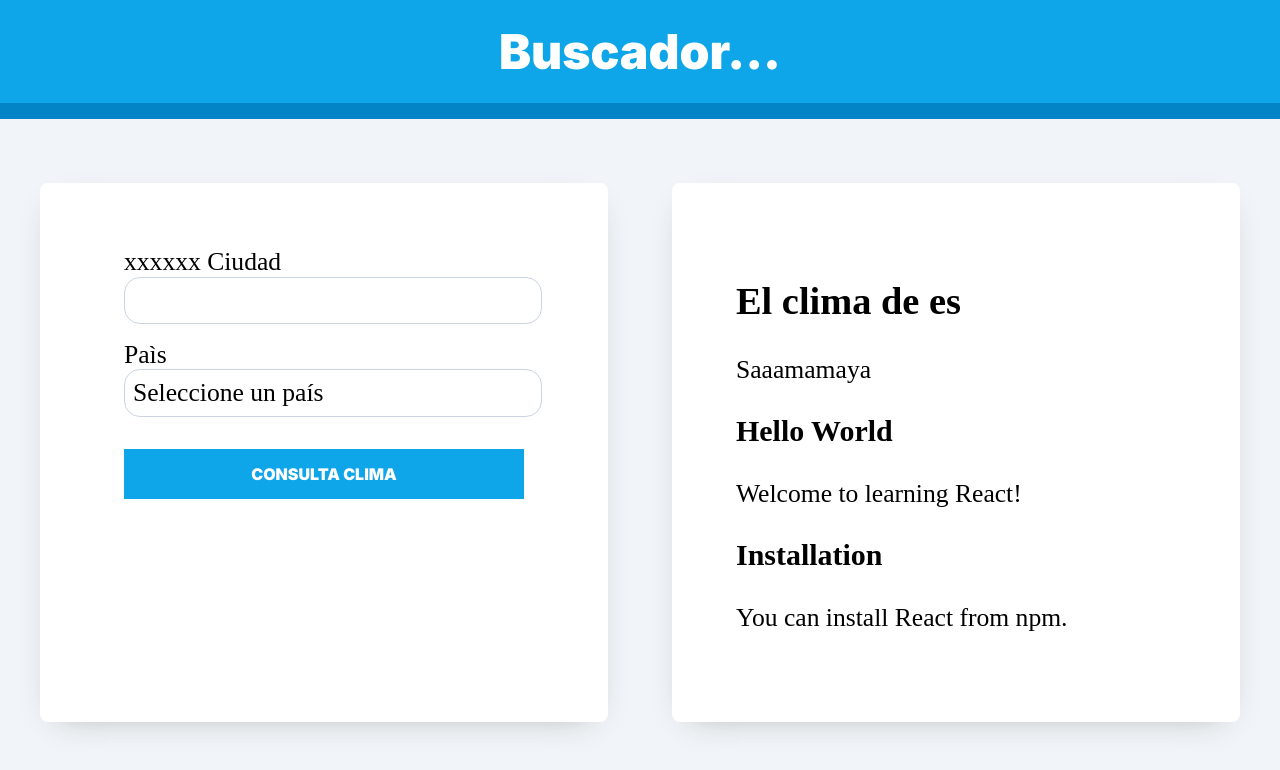
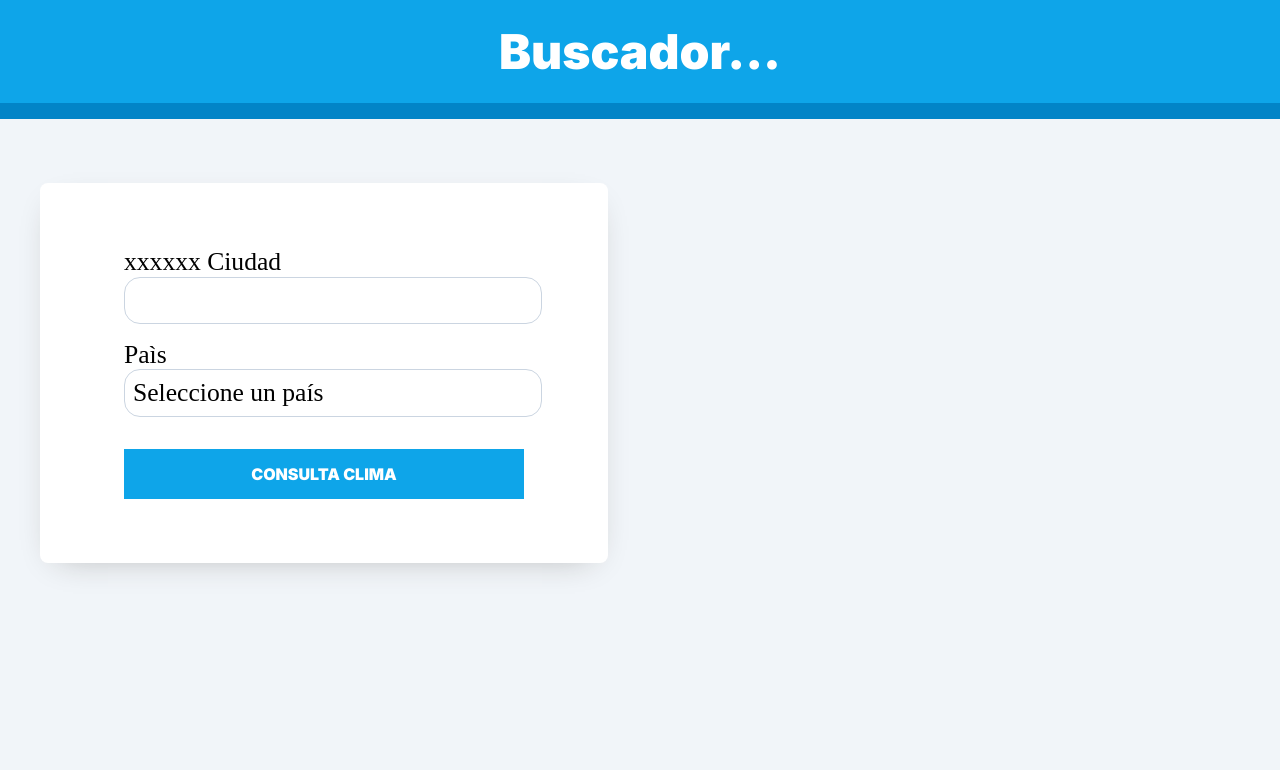
Before and after one commit to jassarillo/react_clima, a React (Vite) app: page / in a window 1280 px wide. Shown: the top 770 px of the page. Built offline with nearby package versions, Linux system fonts and the light colour scheme; a web font is replaced by a local one.

Commit message:
listado img

```diff
--- a/src/componets/AppMercado.jsx
+++ b/src/componets/AppMercado.jsx
@@ -10,7 +10,7 @@ export const AppMercado = () => {
             <main className="dos-columnas">
             <BuscadorForm/>
             {/*resultado?.query && <ResultadoMercado/>*/}
-            {resultado && <ResultadoMercado/>}
+            {resultado?.query && <ResultadoMercado/>}
 
             </main>
         </>
--- a/src/componets/ResultadoMercado.jsx
+++ b/src/componets/ResultadoMercado.jsx
@@ -4,61 +4,76 @@ const ResultadoMercado = () => {
 
     const { resultado } = useMercado()
 
-    //const kelvin = 273.1
+
 
     const { paging, results,   query, site_id } = resultado
 
-    console.log(paging);
-    console.log(results);
 
-    /*
-    const usersByLikes = results.map(item => {
-        const container = {};
+    return (
+        <>
+            <h2>El clima de es{} </h2>
 
-        container[item.naidme] = item.id;
-       // container.age = item.name.length * 10;
 
-       // return container;
-    })
 
-    console.log(usersByLikes);*/
+        {/*results.map((rr) =>
+                <div key={rr.title}>
+                    key={rr.title}
+                </div>
+        )*/}
 
-    //console.log(results);
-    //const newvar =JSON.parse(results);
-    //const result_g = resultado.results
-   // const results_array = []
-
-    //results_array = results
-
-    const sweetArray = [ "Sa", "aa", "ma", "ma", "ya" ]
-    /*const sweeterArray = sweetArray.map(sweetItem => {
-        return sweetItem * 2
-    })*/
+        {results.map((rr) =>
+            <div  key={rr.id} role="presentation" className="slick-list">
+                <div key={rr.id} className="slick-track">
+                    <div key={rr.id} data-index="0" className="slick-slide slick-active" tabIndex="-1" >
+                                key={rr.title}
+                                <img key={rr.id} width="160" height="160"
+                                        src={rr.thumbnail}
+                                        className="ui-search-result-image__element" alt="Aprendiz De Caballero 2
+                                        Una Yegua Llamada Dora * Edelvives">
+                                </img>
+                    </div>
+                </div>
+            </div>
 
 
 
 
-const posts = [
-  {id: 1, title: 'Hello World', content: 'Welcome to learning React!'},
-  {id: 2, title: 'Installation', content: 'You can install React from npm.'}
-];
-    return (
-        <div className="contenedor">
-            <h2>El clima de es{} </h2>
 
-                { sweetArray.map(
-                    (sw) => sw
-                    )}
-
-       {posts.map((post) =>
-                <div key={post.id}>
-                <h3>{post.title}</h3>
-                <p>{post.content}</p>
+            /*
+            	<div  key={rr.id} class="ui-search-result__image">
+                    <a
+                    href="https://articulo.mercadolibre.com.ar/MLA-904839279-aprendiz-de-caballero-2-una-yegua-llamada-dora-edelvives-_JM#position=1&amp;search_layout=stack&amp;type=item&amp;tracking_id=4721de6d-03f7-48ea-a629-7c2a7c1a512c"
+                    class="ui-search-link"
+                    title="Aprendiz De Caballero 2 Una Yegua
+                    Llamada Dora * Edelvives">
+                        <div  key={rr.id} class="carousel-container
+                        arrow-visible">
+                            <div  key={rr.id} class="slick-initialized slick-slider">
+                                <div  key={rr.id} role="presentation" class="slick-list">
+                                    <div  key={rr.id} class="slick-track"
+                                    style="opacity: 1; transform: translate3d(0px, 0px, 0px); width:
+                                    480px;">
+                                        <div  key={rr.id} data-index="0" class="slick-slide slick-active"
+                                        tabindex="-1" style="width: 160px;">
+                                            <img width="160" height="160"
+                                            src="https://http2.mlstatic.com/D_NQ_NP_773978-MLA46959020166_082021-V.webp"
+                                            class="ui-search-result-image__element" alt="Aprendiz De Caballero 2
+                                            Una Yegua Llamada Dora * Edelvives">
+                                        </div>
+                                    </div>
+                                </div>
+                            </div>
+                        </div>
+                    </a>
                 </div>
-               )}
+            */
 
 
-        </div>
+
+              )}
+
+
+        </>
     )
 }
 
--- a/src/index.css
+++ b/src/index.css
@@ -160,3 +160,17 @@ form {
   justify-content: center;
   gap: 2rem;
 }
+
+.slick-slide{
+  width: 160px;
+}
+
+.slick-track{
+  opacity: 1;
+  transform: translate3d(0px, 0px, 0px);
+  width:480px;
+}
+
+.slick-list{
+
+}
```
